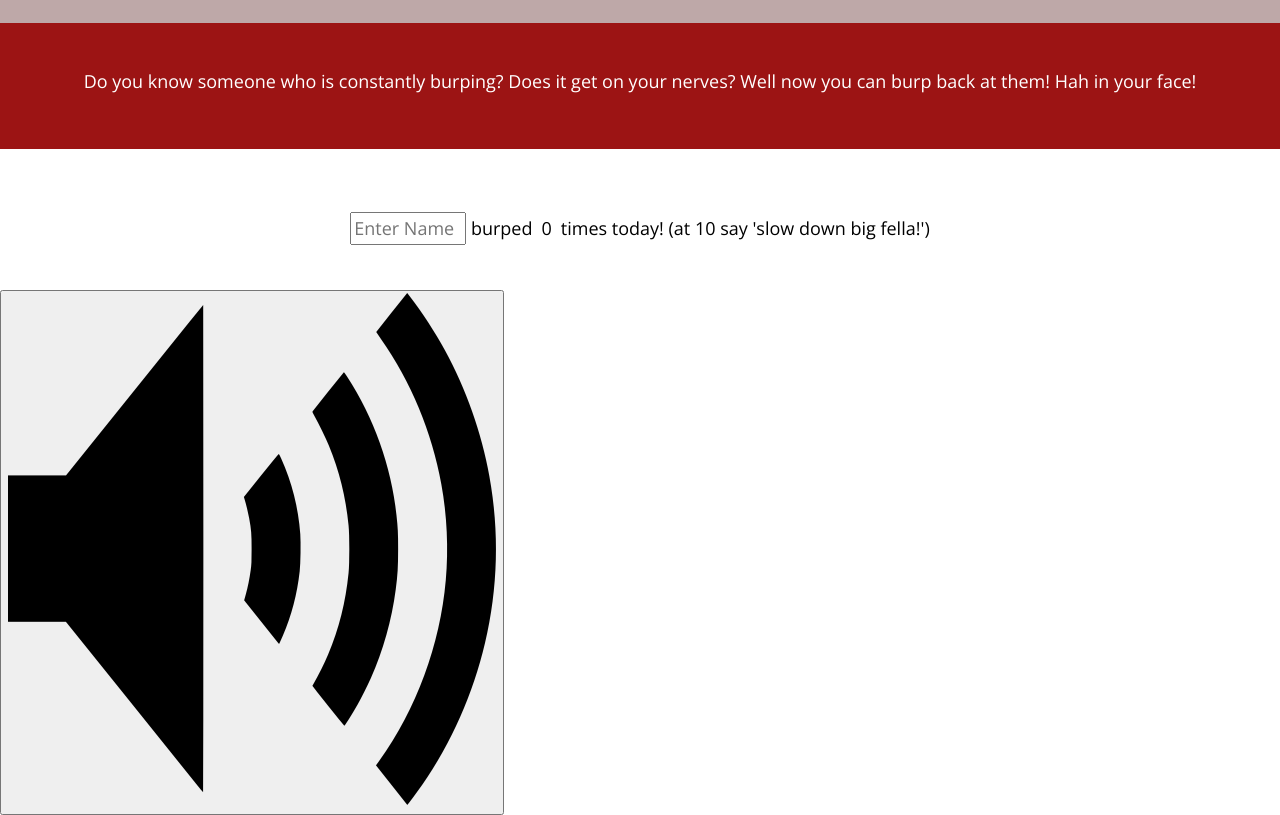
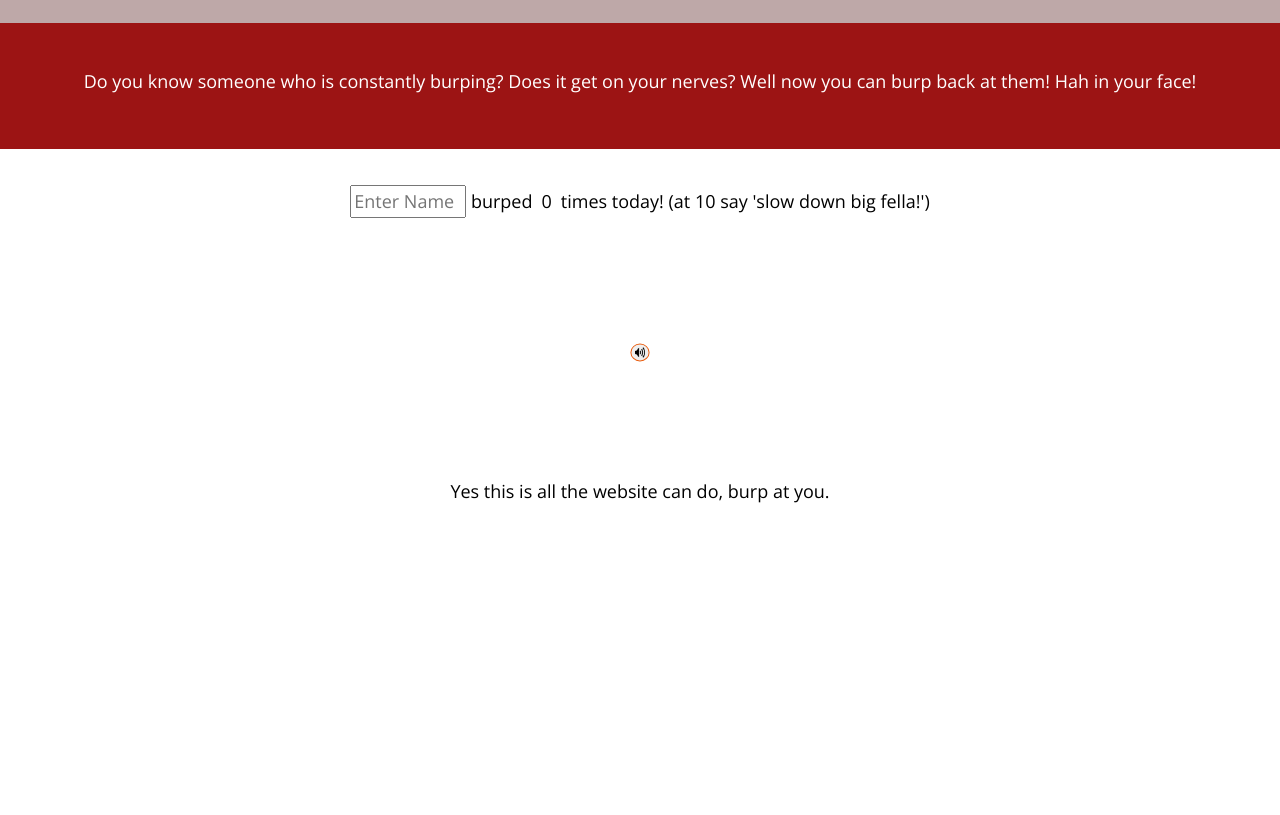
Before and after one commit to Footeo/burp_counter, a plain HTML site: page index.html in a window 1280 px wide. Shown: the part 115-930 px from the top of the page. After the commit the page ends 800 px from the top, so only its background shows below. Drawn offline with nearby package versions, Linux system fonts and the light colour scheme.

Commit message:
Offical Barebones are Complete!

```diff
--- a/index.html
+++ b/index.html
@@ -15,18 +15,28 @@
     <header class="masthead">
       <h1>The Burp Counter!</h1>
     </header>
+
     <main>
       <div id="intro-text">
         <p>Do you know someone who is constantly burping? Does it get on your nerves? Well now you can burp back at them! Hah in your face!</p>
       </div>
       <div class="input-area">
-        <p id="input-area-text"><br><input name="input-name" maxlength="20" placeholder="Enter Name" style="max-width: 108px;"></input>
-          burped<a id="counter">0</a>times today! <a id="add-text"></a> (at 10 say 'slow down big fella!')</p> <!-- Add counter in JS and a cycle of sentences when a certain number of clicks is reached.-->
-      </div><!-- when the counter reaches like 10 or something make it flash red or something -->
-      <div id="burp-counter">
+        <p id="input-area-text"><input name="input-name" maxlength="20" placeholder="Enter Name" style="max-width: 108px;"></input>
+          burped<a id="counter">0</a>times today! <a id="add-text">(at 10 say 'slow down big fella!')</a> </p>
+      </div>
+      <!-- Add counter in JS and a cycle of sentences when a certain number of clicks is reached.-->
+      <!-- when the counter reaches like 10 or something make it flash red or something -->
+      <div class="burp-container">
+
         <button id="burp-button">
-          <img src="1294298.png">
+          <img id="speaker-img" src="1294298.png">
         </button>
+
+
+
+      </div>
+      <div class="closing">
+        <p>Yes this is all the website can do, burp at you.</p>
       </div>
     </main>
 
--- a/style.css
+++ b/style.css
@@ -130,7 +130,27 @@ body {
 	text-align: center;
 	padding: 1em;
 }
-#burp-counter {
 
+
+.burp-container {
+
+	display: flex;
 	align-items: center;
+	justify-content: center;
+	text-align: center;
 }
+#burp-button {
+	padding: .5em 1em;
+	scale: 10%;
+	border: 10px solid #E95D0F;
+	border-radius: 50%;
+}
+#speaker-img {
+	display: flex;
+	max-width: 100px;
+	padding: 1em;
+}
+.closing {
+	padding: 1em;
+	text-align: center;
+}
```
